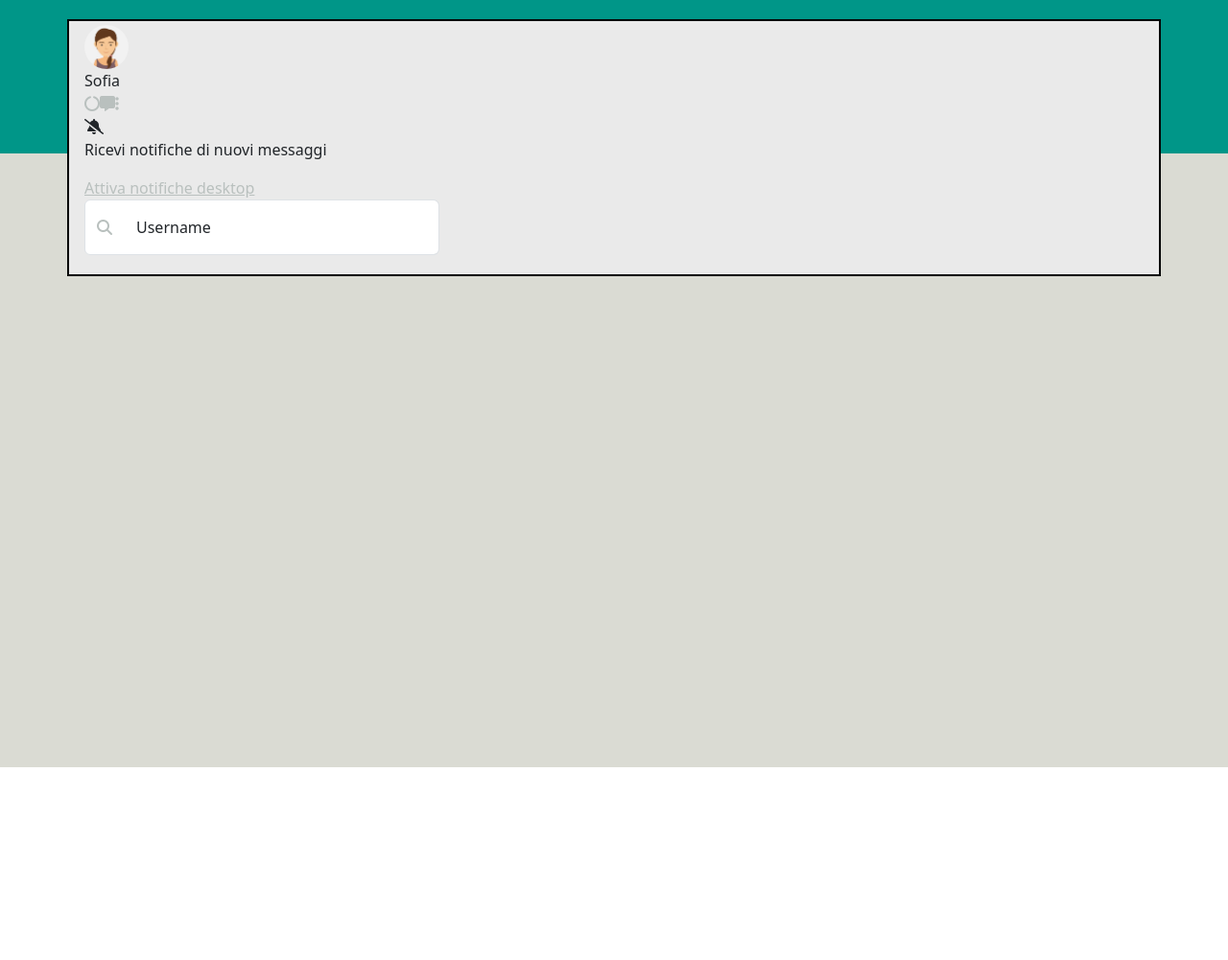
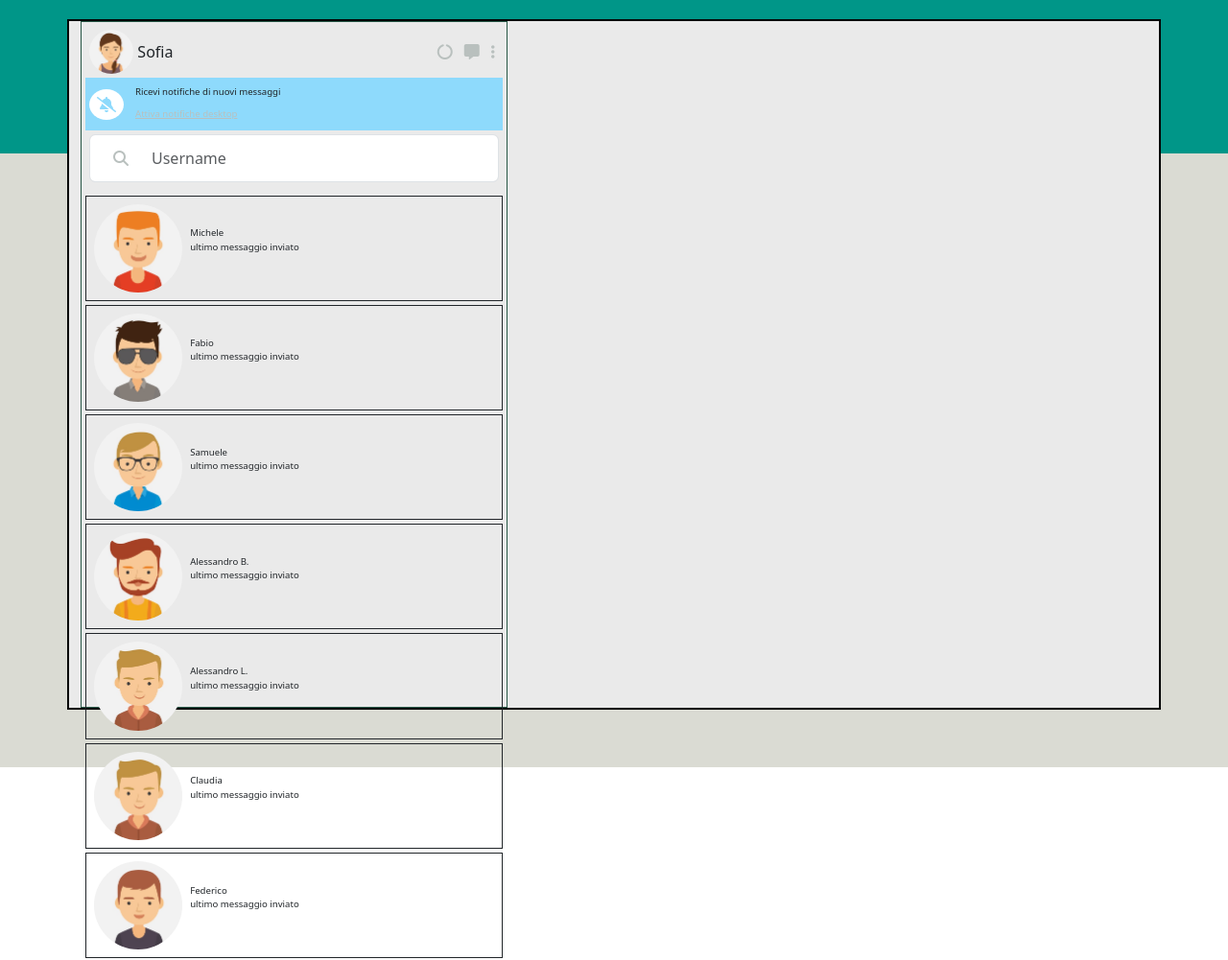
Before and after one commit to OksanaKarpyn/vue-boolzapp, a plain HTML site: page index.html in a window 1280 px wide. Shown: the top 1001 px of the page at 96% size. Before the commit the page ends 800 px from the top, so only its background shows below. Drawn offline with nearby package versions, Linux system fonts and the light colour scheme.

Commit message:
add le foto

```diff
--- a/assets/css/style.css
+++ b/assets/css/style.css
@@ -3,9 +3,18 @@
     padding: 0;
     box-sizing: border-box;
 }
+[v-cloak] {
+    display: none;
+  }
 img{
     width: 100%;
     display:block;
+}
+li{
+   list-style: none;
+}
+.acctive{
+background-color: #FBFCFC;
 }
 .wrapper {
     padding: 20px;
@@ -17,14 +26,16 @@ img{
       );
 }
 .container {
+    height: 90vh;
     background-color: #EAEAEA;
     max-width: 70%;
     border: 2px solid black;
 
 }
-.row {
-}
+
 .aside {
+    width: 40%;
+    border: 1px solid rgb(40, 87, 70);
 }
 .myAccount {
 }
@@ -36,11 +47,28 @@ img{
 
 
 .asideNotification {
+    background-color: #8EDAFC;
 }
 .notificIcon {
 }
 
 .notificMessage {
 }
+.p-Notification, .a-Notification{
+    font-size: 0.6rem;
+}
+
 .asideSearch {
+    height: 40px;
+
 }
+.list{
+
+}
+.list-name{
+    font-size: .6rem;
+}
+/* ------------------ */
+.content{
+    width: 60%;
+}
--- a/assets/js/main.js
+++ b/assets/js/main.js
@@ -3,10 +3,11 @@ const { createApp } = Vue
   createApp({
     data() {
       return {
+        // indice:'active',
         contacts: [
           {
               name: 'Michele',
-              avatar: './img/avatar_1.png',
+              avatar: './img/avatar_1.jpg',
               visible: true,
               messages: [
                   {
@@ -28,7 +29,7 @@ const { createApp } = Vue
           },
           {
               name: 'Fabio',
-              avatar: './img/avatar_2.png',
+              avatar: './img/avatar_2.jpg',
               visible: true,
               messages: [
                   {
@@ -50,7 +51,7 @@ const { createApp } = Vue
           },
           {
               name: 'Samuele',
-              avatar: './img/avatar_3.png',
+              avatar: './img/avatar_3.jpg',
               visible: true,
               messages: [
                   {
@@ -72,7 +73,7 @@ const { createApp } = Vue
           },
           {
               name: 'Alessandro B.',
-              avatar: './img/avatar_4.png',
+              avatar: './img/avatar_4.jpg',
               visible: true,
               messages: [
                   {
@@ -89,7 +90,7 @@ const { createApp } = Vue
           },
           {
               name: 'Alessandro L.',
-              avatar: './img/avatar_5.png',
+              avatar: './img/avatar_5.jpg',
               visible: true,
               messages: [
                   {
@@ -106,7 +107,7 @@ const { createApp } = Vue
           },
           {
               name: 'Claudia',
-              avatar: './img/avatar_5.png',
+              avatar: './img/avatar_5.jpg',
               visible: true,
               messages: [
                   {
@@ -128,7 +129,7 @@ const { createApp } = Vue
           },
           {
               name: 'Federico',
-              avatar: './img/avatar_7.png',
+              avatar: './img/avatar_7.jpg',
               visible: true,
               messages: [
                   {
@@ -145,7 +146,7 @@ const { createApp } = Vue
           },
           {
               name: 'Davide',
-              avatar: './img/avatar_8.png',
+              avatar: './img/avatar_8.jpg',
               visible: true,
               messages: [
                   {
--- a/index.html
+++ b/index.html
@@ -5,7 +5,7 @@
     <meta charset="UTF-8">
     <meta http-equiv="X-UA-Compatible" content="IE=edge">
     <meta name="viewport" content="width=device-width, initial-scale=1.0">
-    <title>vue-hello</title>
+    <title>vue-boolzapp</title>
     <link rel="stylesheet" href="./assets/css/style.css">
     <!-- bootstrap -->
     <link href="https://cdn.jsdelivr.net/npm/bootstrap@5.3.0-alpha3/dist/css/bootstrap.min.css" rel="stylesheet"
@@ -17,50 +17,71 @@
 </head>
 
 <body>
-    <div id="app">
+    <div id="app" class="v-cloak">
         <div class="wrapper">
             <div class="container">
-                <main class="row-1 d-flex">
+                <main class="row-1 d-flex h-100">
                     <aside class="aside p-1">
-                        <div class="myAccount">
-                            <div class="accountAvatar w-50">
-                                <div class="avatarImg w-25">
-                                    <img src="./assets/img/avatar_io.jpg" alt="foto" class="rounded-circle">
+                        <div class="myAccount d-flex justify-content-between">
+                            <!-- avatar -->
+                            <div class="accountAvatar w-50 d-flex align-items-center">
+                                <div class="avatarImg w-25 p-1">
+                                    <img src="./img/avatar_io.jpg" alt="foto" class="rounded-circle">
                                 </div>
                                 <span>Sofia</span>
                             </div>
-                            <div class="iconAvatar">
-                                <i class="fa-solid fa-circle-notch" style="color: #b9c0be;"></i>
-                                <i class="fa-solid fa-message" style="color: #b9c0be;"></i>
-                                <i class="fa-solid fa-ellipsis-vertical" style="color: #b9c0be;"></i>
+                            <!-- icon-avatar -->
+                            <div class="iconAvatar d-flex align-items-center">
+                                <i class="fa-solid fa-circle-notch ms-2 p-1" style="color: #b9c0be;"></i>
+                                <i class="fa-solid fa-message ms-2" style="color: #b9c0be;"></i>
+                                <i class="fa-solid fa-ellipsis-vertical ms-1 p-2" style="color: #b9c0be;"></i>
                             </div>
                         </div>
                         <!-- notifiche -->
-                        <div class="asideNotification">
-                            <div class="notificIcon">
-                                <i class="fa-solid fa-bell-slash"></i>
+                        <div class="asideNotification d-flex align-items-center">
+                            <div class="notificIcon p-1">
+                                <i class="fa-solid fa-bell-slash p-2 bg-white rounded-circle" style="color:  #8EDAFC;"></i>
                             </div>
-                            <div class="notificMessage">
-                                <p>Ricevi notifiche di nuovi messaggi</p>
-                                <a href="#" style="color: #b9c0be;">Attiva notifiche desktop</a>
+                            <div class="notificMessage p-2">
+                                <p class="m-0 p-0 p-Notification">Ricevi notifiche di nuovi messaggi</p>
+                                <a href="#" style="color: #b9c0be;" class="a-Notification m-0">Attiva notifiche desktop</a>
                             </div>
                         </div>
                         <!-- cerca -->
-                        <div class="asideSearch">
-                            <div class="input-group mb-3">
-                                <span class="input-group-text bg-white"><i class="fa-solid fa-magnifying-glass"
-                                        style="color: #b9c0be;"></i></span>
-                                <div class="form-floating">
-                                    <input type="text" class="form-control border-start-0" id="floatingInputGroup1"
-                                        placeholder="Username">
-                                    <label for="floatingInputGroup1">Username</label>
+                        <div class="asideSearch p-1">
+                            <div class="input-group">
+
+                                <div class="form-control d-flex align-items-center ">
+                                    <label for="float1" class="form-label input-group-text d-inline border-0  bg-white m-0">
+                                        <i class="fa-solid fa-magnifying-glass"
+                                        style="color: #b9c0be;"></i>
+                                    </label>
+                                    <input type="text" class="form-control border-0 m-0" id="float1"
+                                        placeholder="Username ">
+
                                 </div>
                             </div>
                         </div>
-                        <ul>
-                            <!-- <li v-for="(item, index)in contacts":key="index">{{item.name}}</li> -->
-                        </ul>
+                        <div class="list">
+                            <ul class=" mt-4 p-0 h-100 overflow-hidden overflow-scroll">
+                                <li
+                                v-for="(item, index) in contacts"
+                                :key="index"
+                                 class=" d-flex align-items-center my-1  border border-dark">
+                                    <img :src="item.avatar" alt="" class="rounded-circle w-25 p-2">
+                                    <div class="list-name">
+                                        {{item.name}}
+                                        <p class="">ultimo messaggio inviato</p>
+                                    </div>
+                                </li>
+
+                            </ul>
+                        </div>
+
                     </aside>
+                    <div class="content">
+
+                    </div>
                 </main>
 
             </div>
```
Also changed, not shown: img/avatar_1.jpg (renamed from assets/img/avatar_1.jpg), img/avatar_2.jpg (renamed from assets/img/avatar_2.jpg), img/avatar_3.jpg (renamed from assets/img/avatar_3.jpg), img/avatar_4.jpg (renamed from assets/img/avatar_4.jpg), img/avatar_5.jpg (renamed from assets/img/avatar_5.jpg), img/avatar_6.jpg (renamed from assets/img/avatar_6.jpg), img/avatar_7.jpg (renamed from assets/img/avatar_7.jpg), img/avatar_8.jpg (renamed from assets/img/avatar_8.jpg), img/avatar_io.jpg (renamed from assets/img/avatar_io.jpg), img/mine.jpg (renamed from assets/img/mine.jpg).
